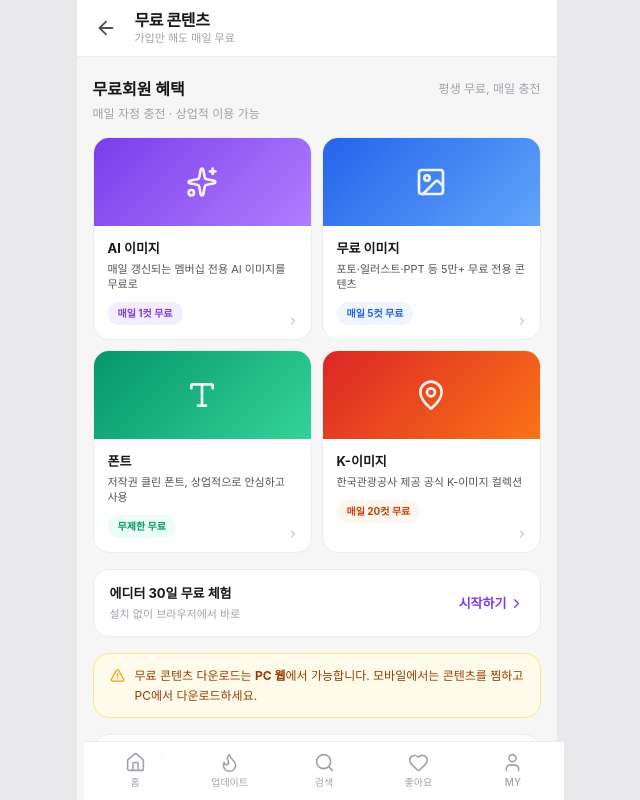
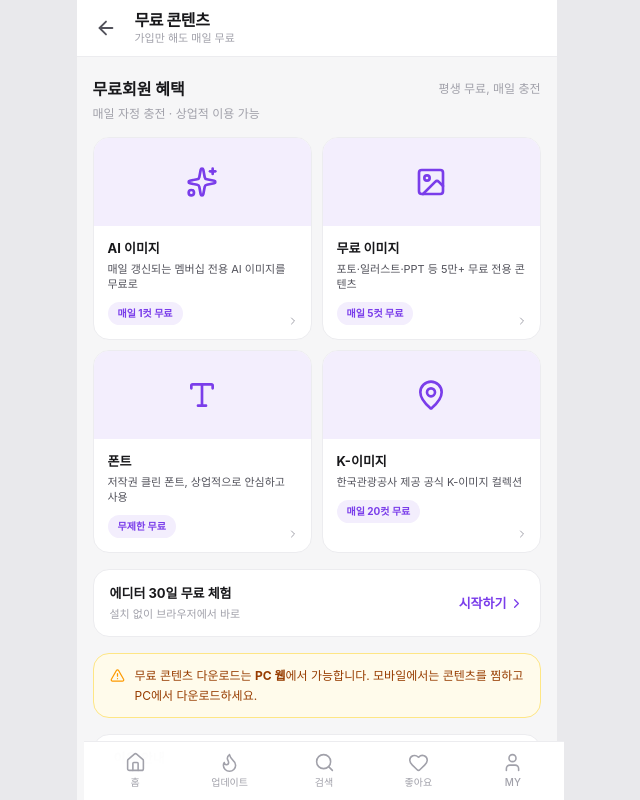
Before and after one commit to Romzzo/CK-mobile, a Next.js app: page /free in a window 1280 px wide. Shown: the top 800 px of the page, without its empty margins (316-956 px from the left). Built offline with nearby package versions, Linux system fonts and the light colour scheme; a web font is replaced by a local one.

Commit message:
design: /free 카드 헤더 단색 통일 (브랜드 연보라 #F3EEFD)
알록달록한 카테고리별 그라데이션 → 앱 브랜드 컬러 단색으로 통일.
모든 카드 헤더 동일 톤, 어수선함 제거.

Co-Authored-By: Claude Sonnet 4.6 <noreply@anthropic.com>

```diff
--- a/src/app/free/page.tsx
+++ b/src/app/free/page.tsx
@@ -14,10 +14,6 @@ const benefits = [
     desc: "매일 갱신되는 멤버십 전용 AI 이미지를 무료로",
     badge: "매일 1컷 무료",
     href: "/category/ai",
-    gradFrom: "#7A3DEA",
-    gradTo: "#B07EFF",
-    badgeBg: "#F3EEFD",
-    badgeColor: "#7A3DEA",
   },
   {
     icon: Image,
@@ -25,10 +21,6 @@ const benefits = [
     desc: "포토·일러스트·PPT 등 5만+ 무료 전용 콘텐츠",
     badge: "매일 5컷 무료",
     href: "/category/illust",
-    gradFrom: "#2563EB",
-    gradTo: "#60A5FA",
-    badgeBg: "#EFF6FF",
-    badgeColor: "#2563EB",
   },
   {
     icon: Type,
@@ -36,10 +28,6 @@ const benefits = [
     desc: "저작권 클린 폰트, 상업적으로 안심하고 사용",
     badge: "무제한 무료",
     href: "/search?q=폰트",
-    gradFrom: "#059669",
-    gradTo: "#34D399",
-    badgeBg: "#ECFDF5",
-    badgeColor: "#059669",
   },
   {
     icon: MapPin,
@@ -47,10 +35,6 @@ const benefits = [
     desc: "한국관광공사 제공 공식 K-이미지 컬렉션",
     badge: "매일 20컷 무료",
     href: "/search?q=K-이미지",
-    gradFrom: "#DC2626",
-    gradTo: "#F97316",
-    badgeBg: "#FFF7ED",
-    badgeColor: "#C2410C",
   },
 ];
 
@@ -88,16 +72,16 @@ export default function FreeContentPage() {
               >
                 <div
                   className="flex h-[88px] w-full items-center justify-center"
-                  style={{ background: `linear-gradient(135deg, ${b.gradFrom}, ${b.gradTo})` }}
+                  style={{ backgroundColor: "#F3EEFD" }}
                 >
-                  <Icon size={32} color="white" style={{ opacity: 0.92 }} />
+                  <Icon size={32} style={{ color: "#7A3DEA" }} />
                 </div>
                 <div className="flex flex-1 flex-col p-3.5">
                   <p className="text-[13px] font-bold leading-snug text-ink">{b.title}</p>
                   <p className="mt-1 text-[11px] leading-snug text-ink-soft">{b.desc}</p>
                   <span
                     className="mt-2.5 inline-block self-start rounded-full px-2.5 py-1 text-[10px] font-bold"
-                    style={{ backgroundColor: b.badgeBg, color: b.badgeColor }}
+                    style={{ backgroundColor: "#F3EEFD", color: "#7A3DEA" }}
                   >
                     {b.badge}
                   </span>
```
